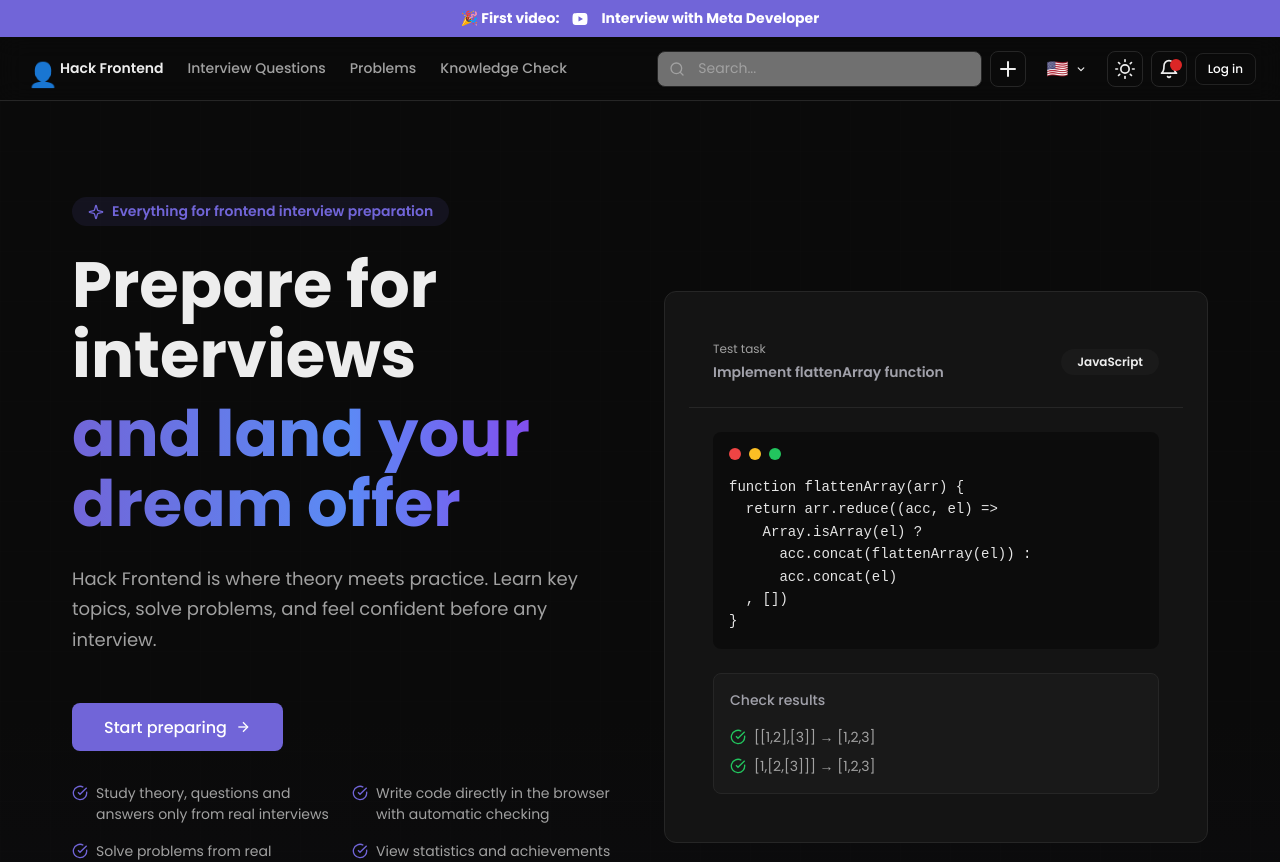
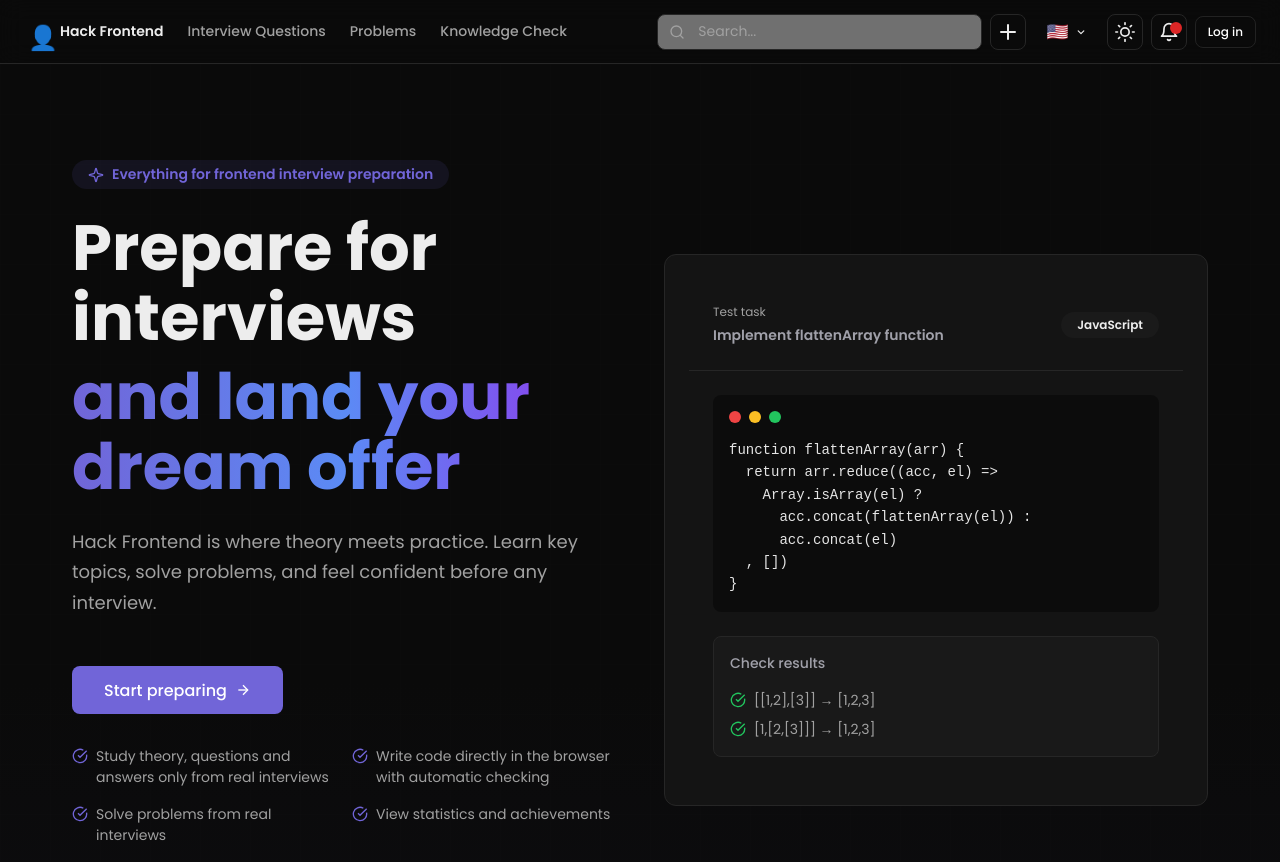
Before and after one commit to snieda26/my-site-init, a Next.js app: page /en in a window 1280 px wide. Shown: the top 862 px of the page. Built offline with nearby package versions, Linux system fonts and the light colour scheme.

Commit message:
Hide banner

```diff
--- a/src/app/[locale]/page.tsx
+++ b/src/app/[locale]/page.tsx
@@ -1,7 +1,7 @@
 'use client';
 
 import { Navigation } from '@/components/Navigation/Navigation';
-import { Banner } from '@/components/Banner/Banner';
+// import { Banner } from '@/components/Banner/Banner';
 import { Hero } from '@/components/Hero/Hero';
 import { About } from '@/components/About/About';
 import { Testimonials } from '@/components/Testimonials/Testimonials';
@@ -11,7 +11,7 @@
 export default function HomePage() {
   return (
     <>
-      <Banner />
+      {/* <Banner /> */}
       <Navigation />
       <main>
         <Hero />
```
